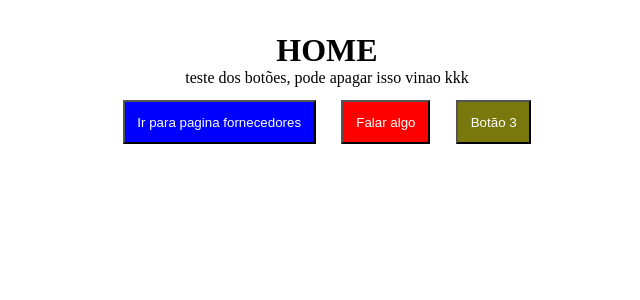
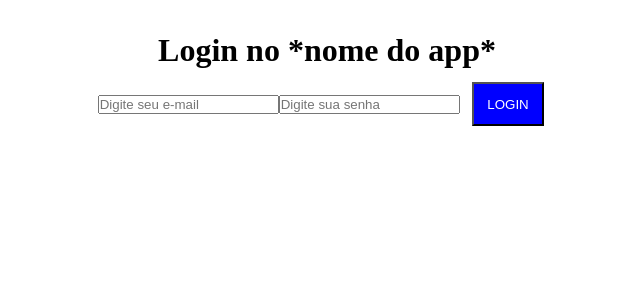
Before and after one commit to josemolineti/inventoryapp, a React (Vite) app: page / in a window 1280 px wide. Shown: the top 300 px of the page, without its empty margins (313-953 px from the left). Built offline with nearby package versions, Linux system fonts and the light colour scheme.

Commit message:
Criação do comp. input e pagina login

```diff
--- a/src/App.tsx
+++ b/src/App.tsx
@@ -4,6 +4,7 @@ import { BrowserRouter as Router, Route, Routes } from 'react-router-dom';
 import './styles/App.css'
 import FornecedorRoutes from './router/supplierRouter';
 import Home from './pages/home/index';
+import Login from './pages/login/index'
 
 function App() {
   const [count, setCount] = useState(0)
@@ -13,7 +14,9 @@ function App() {
       <Router>
           {/*fiz as rotas principais que o professor passou no quadro*/}
         <Routes>
-          <Route path='/' element={<Home />}/>
+          <Route path='/' element={<Login />}/>
+          <Route path='/login' element={<Login />}/>
+          <Route path='/home' element={<Home />}/>
           <Route path='/login' />
           <Route path='/registrar'/>
           {/*aqui embaixo eu fiz a rota principal dos fornecedores, que vai pro controlador onde vai redirecionar pras subrotas no arquivo FornecedorRoutes */}
--- a/src/components/ui/button.tsx
+++ b/src/components/ui/button.tsx
@@ -39,7 +39,7 @@ function Button({ text, nivel, link, onClick }: IButtonProps): JSX.Element {
       case 3:
         return "btn-tertiary";
       default:
-        return "btn-primary"; // Caso `variant` seja inválido, usa a classe padrão
+        return "btn-primary";
     }
   };
 
--- /dev/null
+++ b/src/components/ui/input.tsx
@@ -0,0 +1,35 @@
+
+
+interface IInputProps {
+    type: string;
+    placeholder: string;
+    required?: boolean;
+    max?: number;
+    min?: number;
+
+}
+
+/**
+ * modelo de input
+ *
+ * @param {string} type - define o tipo, number, text, password, date etc
+ * @param {string} placeholder - define o texto de exemplo q aparece no input
+ * @param {boolean} required - boolean que define se o user é obrigado ou não a preencher o campo (true ou false)
+ * @param {number} max - (OPCIONAL) se for um input de number, define o valor MÁXIMO que pode ser preenchido
+ * @param {number} min - (OPCIONAL) se for um input de number, define o valor MÍNIMO que pode ser preenchido
+ *
+ * EX: <Input type='text' placeholder='Preencha o nome do usuario' required/>
+ * * @returns {JSX.Element}
+ */
+
+function Input({ type, placeholder, required }: IInputProps): JSX.Element {
+    return (
+        <input
+            type={type}
+            placeholder={placeholder}
+            required={required}
+        />
+    );
+}
+
+export default Input;
--- a/src/pages/home/index.tsx
+++ b/src/pages/home/index.tsx
@@ -16,7 +16,8 @@ function Home() {
             <p>teste dos botões, pode apagar isso vinao kkk</p>
             <Button nivel={1} text="Ir para pagina fornecedores" link="/fornecedores"/>
             <Button nivel={2} text="Falar algo" onClick={falarAlgo}/>
-            <Button nivel={3} text="Botão 3" onClick={nada}/>
+            <Button nivel={3} text="Sair" onClick={nada} link="/login"/>
+
         </>
     )
 }
--- /dev/null
+++ b/src/pages/login/index.tsx
@@ -0,0 +1,19 @@
+import '@/styles/index.css'
+import Button from "@/components/ui/button";
+import Input from "@/components/ui/input";
+
+
+function Login() {
+    return (
+        <>
+            <h1>Login no *nome do app*</h1>
+            <Input type='email' placeholder='Digite seu e-mail' required/>
+            <Input type='password' placeholder='Digite sua senha' required/>
+
+
+            <Button nivel={1} text='LOGIN' link='/home'/>
+        </>
+    )
+}
+
+export default Login;
--- a/src/pages/supplier/index.tsx
+++ b/src/pages/supplier/index.tsx
@@ -1,5 +1,5 @@
 import React from "react";
-import "./style.css";
+import '@/styles/index.css'
 const Supplier = () =>{
 
 
--- a/src/pages/supplier/supplierList/index.tsx
+++ b/src/pages/supplier/supplierList/index.tsx
@@ -1,11 +1,12 @@
 import Button from '@/components/ui/button';
 import React from 'react';
+import '@/styles/index.css'
 
 function SupplierList() {
     return (
         <>
         <h1>FORNECEDORES</h1>
-        <Button nivel={2} text='Voltar Home' link='/'/>
+        <Button nivel={2} text='Voltar Home' link='/home'/>
         </>
     )
 }
--- a/src/styles/index.css
+++ b/src/styles/index.css
@@ -1,3 +1,8 @@
+/*
+vinão esse é o css principal, é o basico pra todas as paginas;
+- cada pagina tambem tem o seu css especifico, o arquivo esta na pasta styles com o nome da pagina, por exemplo: style_login e tals
+*/
+
 * {
   margin: 0;
   padding: 0;
```
Also changed, not shown: src/pages/supplier/style.css (deleted).
